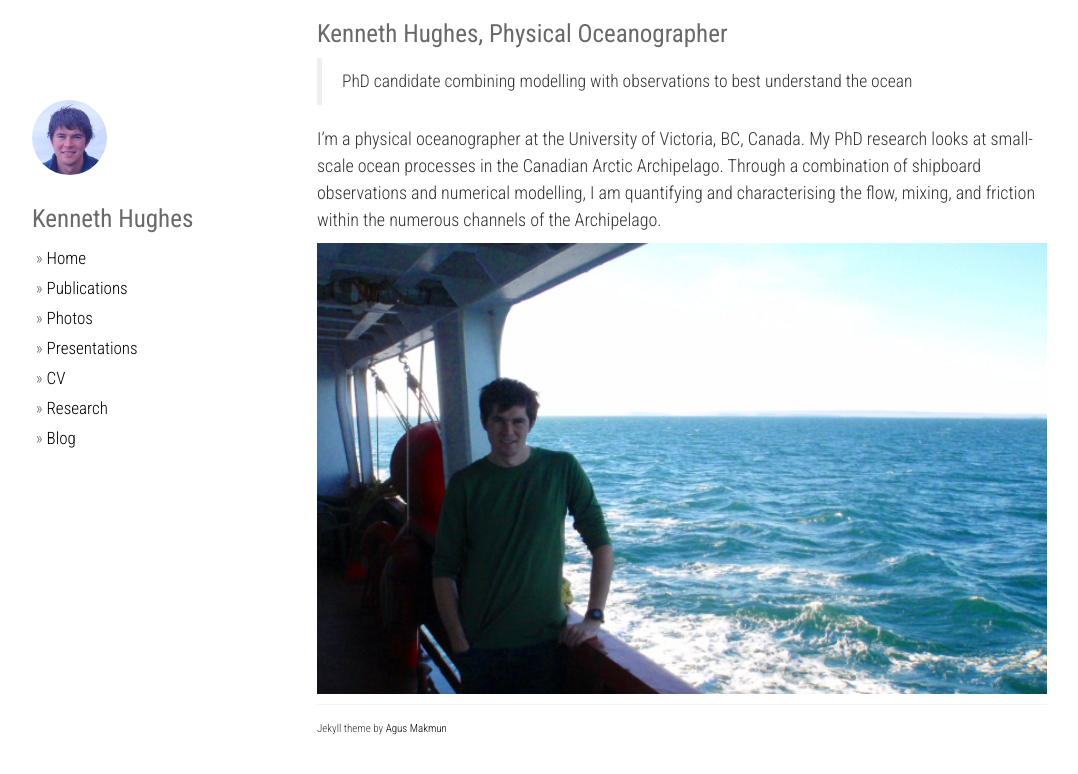
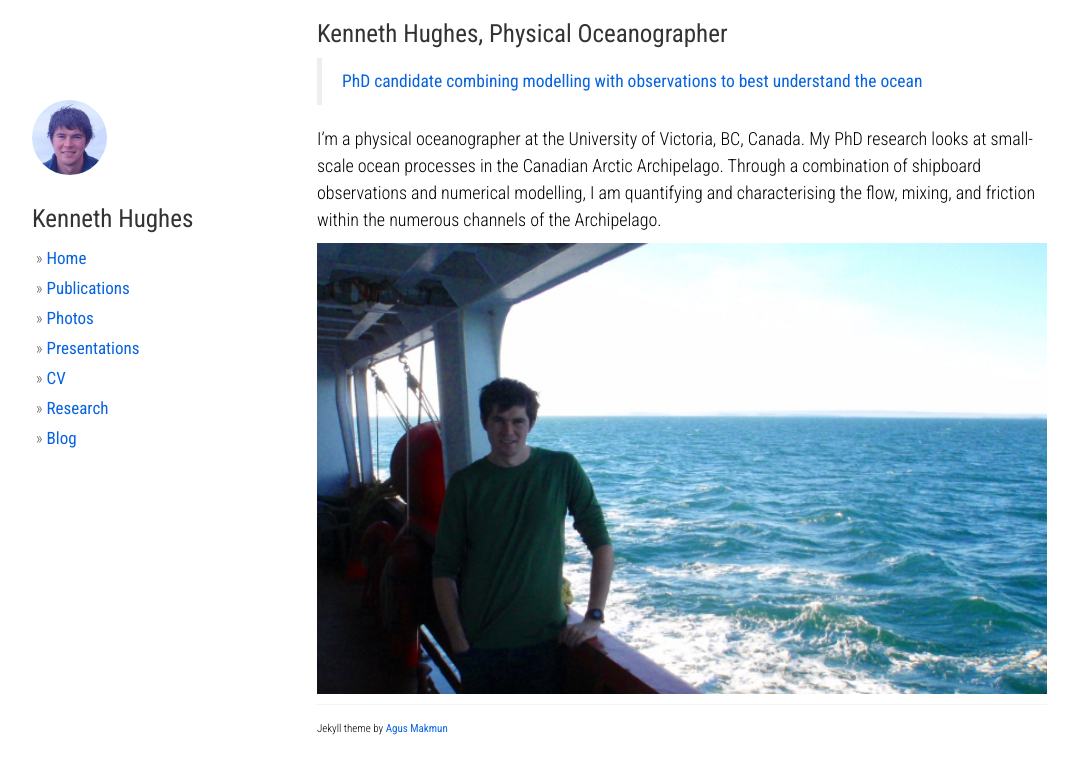
Before and after one commit to hugke729/hugke729.github.io, a Jekyll site: the page built from index.md, in a window 1280 px wide. Shown: the top 774 px of the page, without its empty margins (53-1131 px from the left). Built offline with Jekyll 4.4.1, drawn with Linux system fonts in a browser that asks for light colours; nearby versions of some CDN libraries; our own code applies the rules of GitHub Pages for plain Markdown files.

Commit message:
Update font details

```diff
--- a/static/css/main.css
+++ b/static/css/main.css
@@ -6,7 +6,7 @@ body {
     background-color: #fff;
     font-size: 18px;
     line-height: 1.5em;
-    color: #333;
+    color: #000;
     font-weight: 300;
 }
 hr {
@@ -15,6 +15,11 @@ hr {
     border: 0;
     border-top: 1px solid #F7F1F1;
     border-bottom: 1px solid #fff;
+}
+
+blockquote {
+    color: #0763df;
+    font-weight: 500;
 }
 
 /**
@@ -28,7 +33,7 @@ span.time, span.categories {
 
 h1 {
     font-weight: normal;
-    color: #696969;
+    color: #333;
     margin-bottom: 10px;
     font-size: 25px;
 }
@@ -36,7 +41,7 @@ h1 {
 h2 {
     font-weight: normal;
     margin-bottom: 5px;
-    color: #333;
+    color: #000;
 }
 
 h3 {
@@ -48,7 +53,9 @@ h3 {
 a, a:link, a:active {
     text-decoration: none;
     /* color: #8C8C8C; */
-    color: #000000;
+    /* color: #000000; */
+    color: #0763df;
+    font-weight: 500
 }
 
 a:hover {
@@ -103,7 +110,7 @@ footer {
     margin-top: 10px;
     margin-bottom: 3em;
     padding-top: 10px;
-    color: #333;
+    color: #000;
     font-size: 11px;
     bottom: 0;
     padding-bottom: 10px;
@@ -152,7 +159,7 @@ div.col-sm-3 strong {
 
 div.col-sm-3 div#about {
         margin-top: 10px;
-		color: #8C8C8C;
+        color: #8C8C8C;
 }
 
 div.col-sm-3 img#about {
--- a/static/css/publications.css
+++ b/static/css/publications.css
@@ -2,7 +2,7 @@
 li {
     font-size: 16px;
     line-height: 1.35em;
-    color: #333;
+    color: #000;
 }
 
 ul {
```
